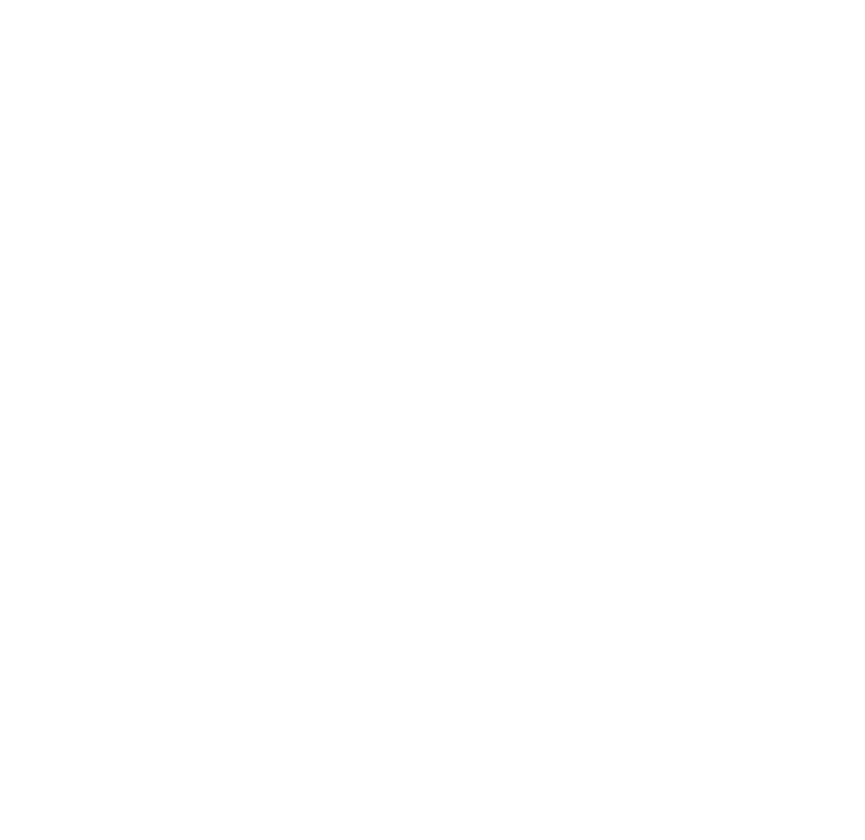
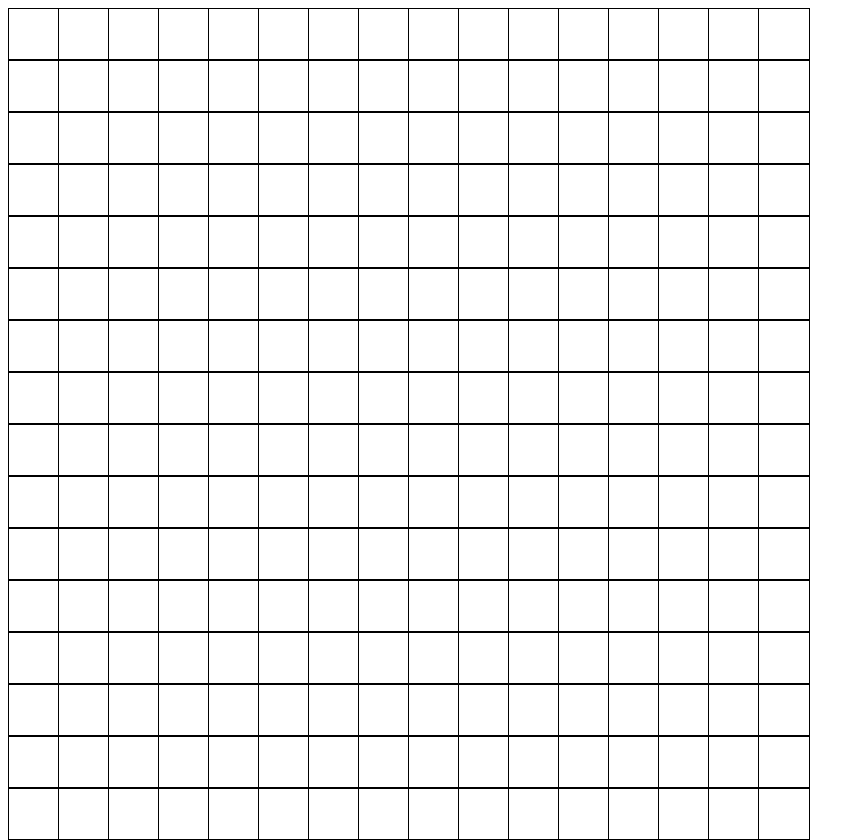
Before and after one commit to KrishnanNithin/etch-a-sketch, a plain HTML site: page index.html in a window 1280 px wide. Shown: the whole page, without its empty margins (0-865 px from the left). Before the commit the page ends 800 px from the top, so only its background shows below. Drawn offline with Linux system fonts and the light colour scheme.

Commit message:
add basic functionality

```diff
--- a/index.html
+++ b/index.html
@@ -5,10 +5,12 @@
     <meta http-equiv="X-UA-Compatible" content="IE=edge">
     <meta name="viewport" content="width=device-width, initial-scale=1.0">
     <title>Document</title>
-    <script src="script.js" async></script>
-    <link rel="stylesheet" href="style.css">
+    <script src="./script.js" async></script>
+    <link rel="stylesheet" href="./style.css">
 </head>
 <body>
+    <div id="cont">
 
+    </div>
 </body>
 </html>
--- a/script.js
+++ b/script.js
@@ -0,0 +1,38 @@
+const container = document.querySelector('#cont');
+let rows = 16;
+let columns = 16;
+let cells = document.getElementsByClassName('cells')
+
+function createGrid(rows, columns){
+    for (let i = 0; i < rows; i++){
+        const div2 = document.createElement('div')
+        div2.setAttribute('id', `row${i+1}`)
+        container.appendChild(div2)
+        for (let j=0; j < columns;j++){
+            const div1 = document.createElement(`div`)
+            div1.setAttribute('id',`div${i}${j}`)
+            div1.classList.add('flexitem', 'cells')
+            div2.appendChild(div1)
+        }
+    }
+}
+
+function onhvr(){
+    for (let i = 0, len=cells.length; i<len; i++){
+        cells[i].addEventListener("mousemove", (e)=>{
+            e.target.classList.add('hvr');
+        })
+    }
+}
+
+createGrid(rows, columns)
+onhvr()
+
+// const div1 = document.createElement('div');
+// container.appendChild(div1);
+// const div2 = document.createElement('div');
+// container.appendChild(div2);
+// const div3 = document.createElement('div');
+// container.appendChild(div3);
+// const div4 = document.createElement('div');
+// container.appendChild(div4);
--- a/style.css
+++ b/style.css
@@ -0,0 +1,24 @@
+div {
+    height:50px;
+    width:50px;
+}
+
+#cont {
+    background-color: azure;
+    height:800px;
+    width:800px;
+    display: flex;
+}
+
+.flexitem{
+    flex:auto;
+}
+
+.cells{
+    border: 0.5px solid black;
+    background-color:white;
+}
+
+.hvr {
+    background-color: aqua;
+}
```
